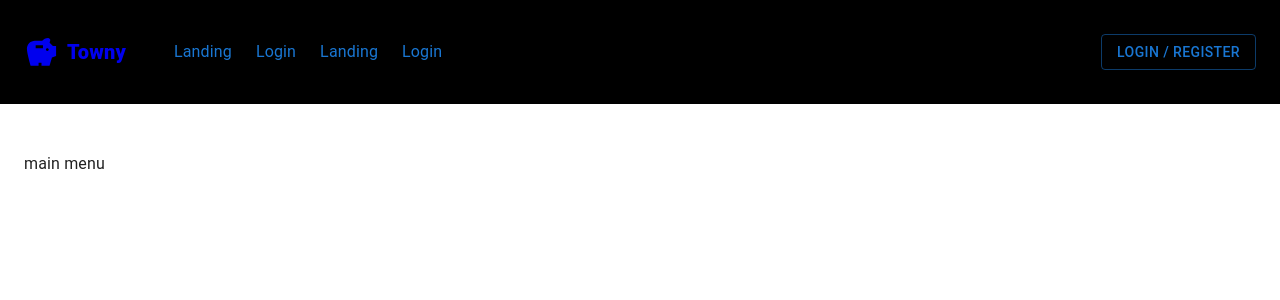
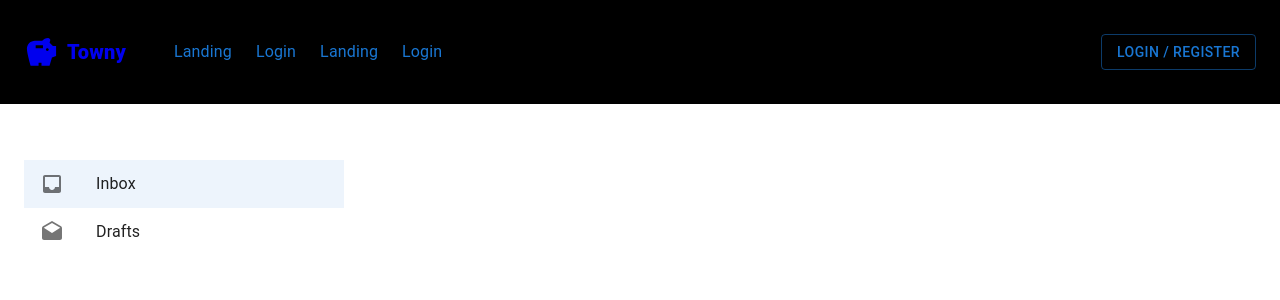
Before and after one commit to GeorgeIonita1/Towny_client, a React (Vite) app: page /home in a window 1280 px wide. Shown: the top 300 px of the page. Built offline with nearby package versions, Linux system fonts and the light colour scheme.

Commit message:
Create aside menu

```diff
--- a/src/components/main-menu/MainMenu.tsx
+++ b/src/components/main-menu/MainMenu.tsx
@@ -1,5 +1,28 @@
+import { useState } from 'react';
+import { Box, List, ListItemButton, ListItemIcon, ListItemText } from '@mui/material';
+import InboxIcon from '@mui/icons-material/Inbox';
+import DraftsIcon from '@mui/icons-material/Drafts';
+
 export default function MainMenu() {
+    const [selectedIndex, setSelectedIndex] = useState(0);
+
     return (
-        <div>main menu</div>
+        <Box component='aside' sx={{ maxWidth: '20rem' }}>
+            <List component="nav" aria-label="main mailbox folders">
+                <ListItemButton selected={selectedIndex === 0} onClick={() => setSelectedIndex(0)}>
+                    <ListItemIcon>
+                        <InboxIcon />
+                    </ListItemIcon>
+                    <ListItemText primary="Inbox" />
+                </ListItemButton>
+
+                <ListItemButton selected={selectedIndex === 1} onClick={() => setSelectedIndex(1)}>
+                    <ListItemIcon>
+                        <DraftsIcon />
+                    </ListItemIcon>
+                    <ListItemText primary="Drafts" />
+                </ListItemButton>
+            </List>
+        </Box>
     );
 }
--- a/src/pages/Home.tsx
+++ b/src/pages/Home.tsx
@@ -1,4 +1,5 @@
-import { Container  } from '@mui/material';
+import { Container } from '@mui/material';
+
 import { SectionElement } from '../mui/CustomComponents';
 import MainMenu from '../components/main-menu/MainMenu';
 
```
